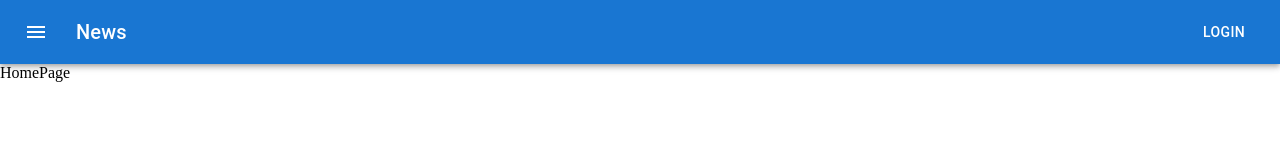
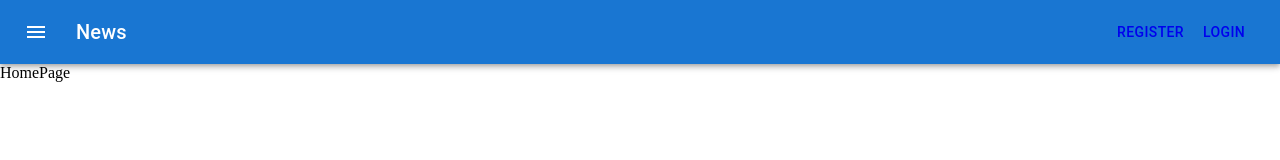
Before and after one commit to badoalmaz/project_with_mentor_java_post_scriptum, a React (Create React App) app: page / in a window 1280 px wide. Shown: the top 160 px of the page. Built offline with nearby package versions, Linux system fonts and the light colour scheme.

Commit message:
commit 8

```diff
--- a/src/components/Navbar.jsx
+++ b/src/components/Navbar.jsx
@@ -7,10 +7,13 @@ import Button from "@mui/material/Button";
 import IconButton from "@mui/material/IconButton";
 import MenuIcon from "@mui/icons-material/Menu";
 import { useAuth } from "../contexts/AuthContextProvider";
+import { Link, useNavigate } from "react-router-dom";
 
 export default function Navbar() {
   const { user, checkAuth, error, logout } = useAuth();
   console.log(user, "useeeeeeeeeeeeeeeeeeeeeer");
+
+  const navigate = useNavigate();
 
   React.useEffect(() => {
     if (localStorage.getItem("token")) {
@@ -34,7 +37,28 @@ export default function Navbar() {
           <Typography variant="h6" component="div" sx={{ flexGrow: 1 }}>
             News
           </Typography>
-          <Button color="inherit">Login</Button>
+
+          {user ? (
+            <Button
+              color="inherit"
+              onClick={() => {
+                logout();
+                navigate("/login");
+              }}
+            >
+              Logout
+            </Button>
+          ) : (
+            <>
+              <Link to="/register">
+                <Button color="inherit">Register</Button>
+              </Link>
+
+              <Link to="/login">
+                <Button color="inherit">Login</Button>
+              </Link>
+            </>
+          )}
         </Toolbar>
       </AppBar>
     </Box>
```
